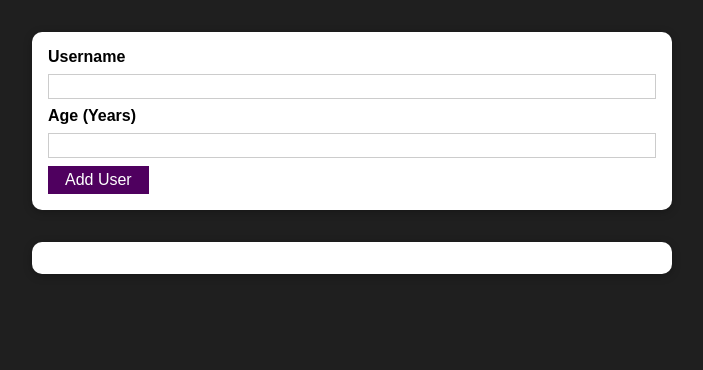
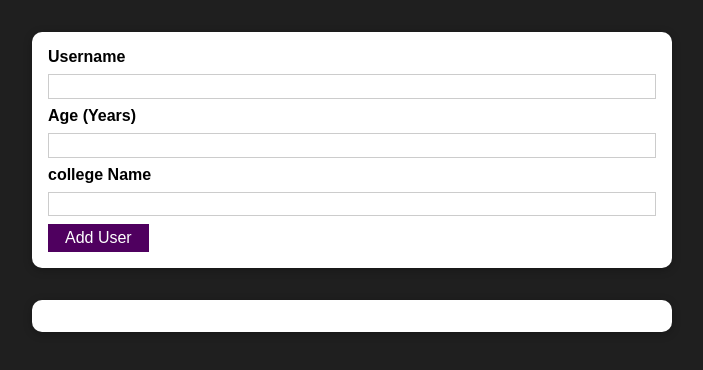
Before and after one commit to shoeb7558/Portals, a React (Create React App) app: page / in a window 1280 px wide. Shown: the top 370 px of the page, without its empty margins (288-991 px from the left). Built offline with nearby package versions, Linux system fonts and the light colour scheme.

Commit message:
Update_1.2

```diff
--- a/src/components/Users/AddUser.js
+++ b/src/components/Users/AddUser.js
@@ -8,6 +8,7 @@ import classes from './AddUser.module.css';
 const AddUser = (props) => {
   const nameInputref = useRef();
   const ageInputref = useRef();
+  const collegeInputref = useRef();
 
   const [error, setError] = useState();
 
@@ -15,7 +16,8 @@ const AddUser = (props) => {
     event.preventDefault();
     const enteredname = nameInputref.current.value;
     const entereduserage = ageInputref.current.value;
-    if (enteredname.trim().length === 0 || entereduserage.trim().length === 0) {
+    const enteredcollege = collegeInputref.current.value;
+    if (enteredname.trim().length === 0 || entereduserage.trim().length === 0 || enteredcollege.trim().length === 0) {
       setError({
         title: 'Invalid input',
         message: 'Please enter a valid name and age (non-empty values).',
@@ -29,9 +31,10 @@ const AddUser = (props) => {
       });
       return;
     }
-    props.onAddUser(enteredname, entereduserage);
+    props.onAddUser(enteredname, entereduserage, enteredcollege);
     nameInputref.current.value = '';
     ageInputref.current.value = '';
+    collegeInputref.current.value = '';
 
 
   };
@@ -57,15 +60,19 @@ const AddUser = (props) => {
           <input
             id="username"
             type="text"
-
             ref={nameInputref}
           />
           <label htmlFor="age">Age (Years)</label>
           <input
             id="age"
             type="number"
-
             ref={ageInputref}
+          />
+          <label htmlFor="college">college Name</label>
+          <input
+            id="college"
+            type="text"
+            ref={collegeInputref}
           />
           <Button type="submit">Add User</Button>
         </form>
```
